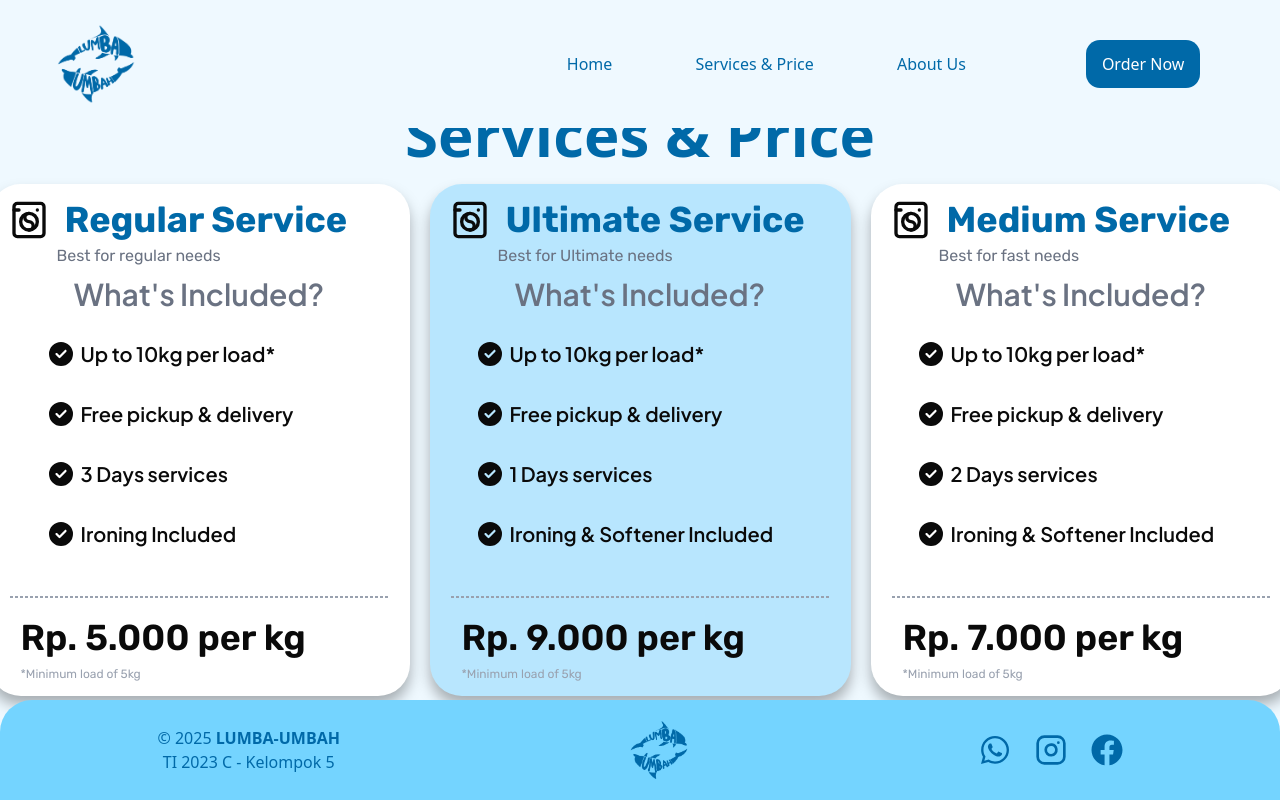
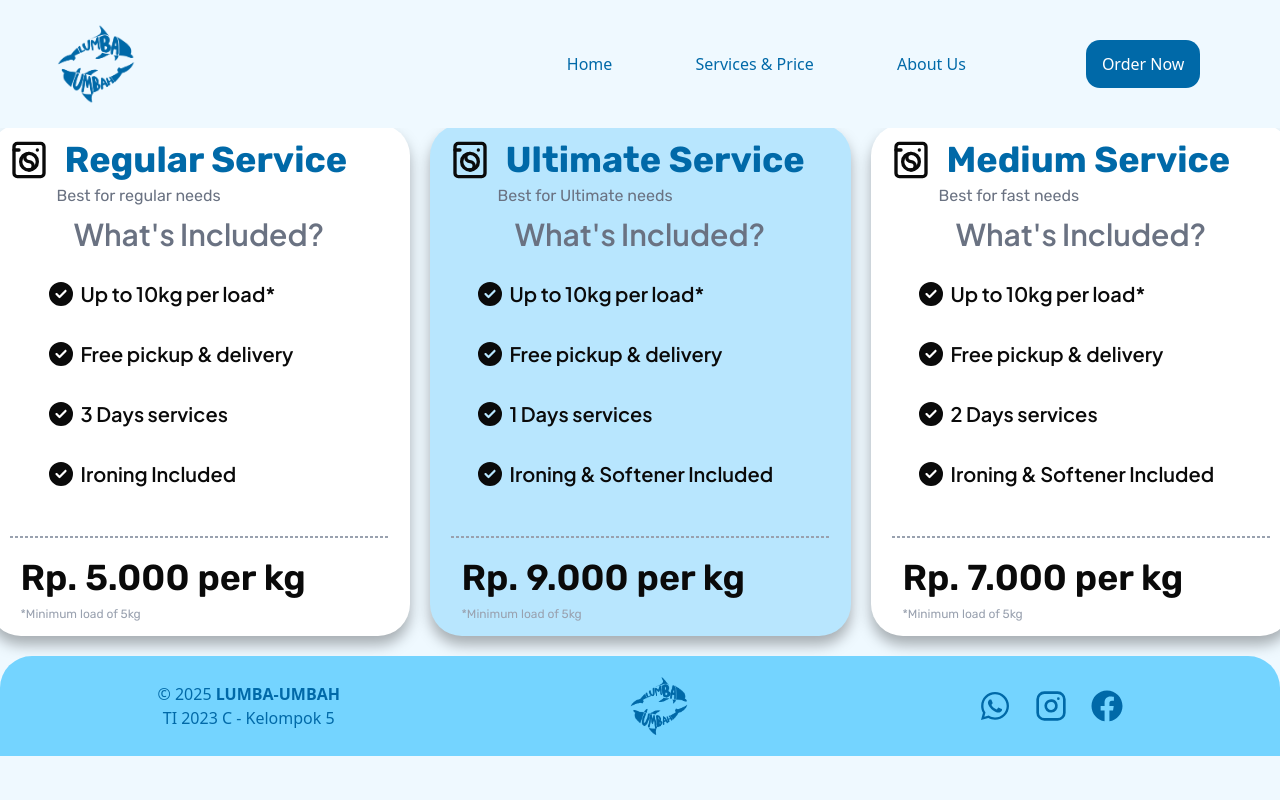
Before and after one commit to pachyyy/lumbaUmbah, a React (Vite) app: page /price in a window 1280 px wide. Built offline with nearby package versions, Linux system fonts and the light colour scheme.

Commit message:
I forgot what I change

```diff
--- a/src/components/Footer.jsx
+++ b/src/components/Footer.jsx
@@ -5,7 +5,7 @@ import { FaFacebook } from "react-icons/fa";
 function Footer() {
 
   return(
-    <footer className="flex w-full flex-wrap align-items-center mx-auto fixed bottom-0 left-0 right-0 z-30 bg-sky-300 rounded-t-4xl pt-5 text-center">
+    <footer className="flex w-full flex-wrap align-items-center mx-auto bottom-0 left-0 right-0 z-30 bg-sky-300 rounded-t-4xl pt-5 text-center">
 
       <div className="flex flex-col-3 justify-between items-center w-[98%] mb-5 mx-auto">
 
--- a/src/pages/Price.jsx
+++ b/src/pages/Price.jsx
@@ -8,7 +8,7 @@ import { FaCircleCheck } from "react-icons/fa6";
 
 function Price(){
   return(
-    <div className="bg-[#EFF9FF]">
+    <div className="bg-[#EFF9FF] leading-normal tracking-normal z-30 top-0 w-screen h-screen">
       <NavBar/>
         <div className="flex flex-col justify-center min-h-screen gap-5 items-center">
 
```
